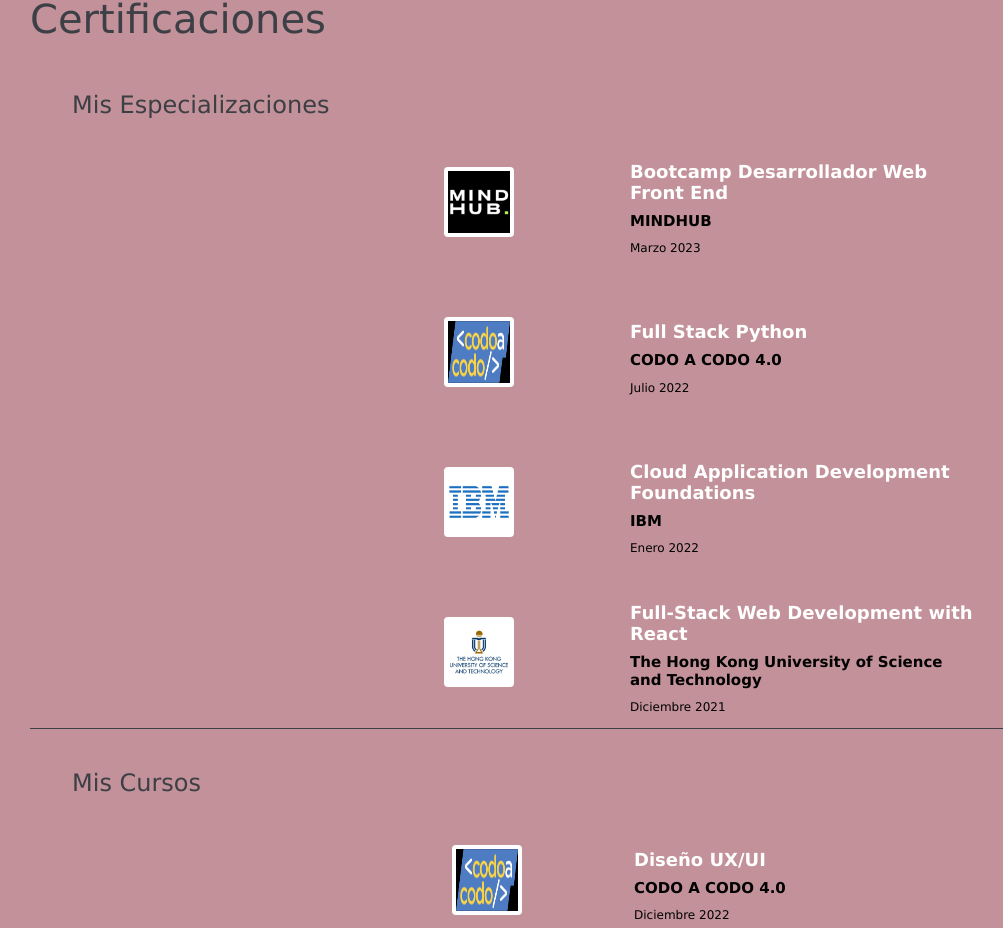
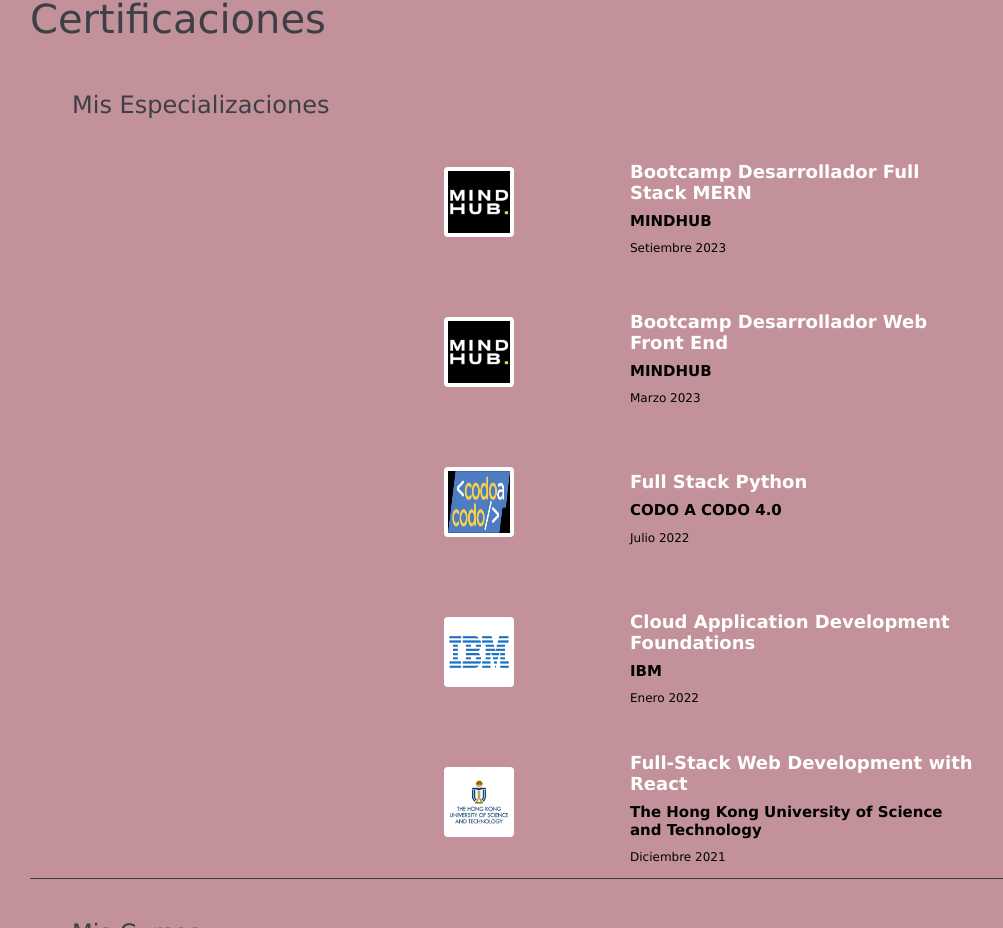
Before and after one commit to GracielaRomano/Portfolio-React, a React (Create React App) app: page / in a window 1280 px wide. Shown: the part 4893-5821 px from the top of the page, without its empty margins (10-1013 px from the left). Built offline with nearby package versions, Linux system fonts and the light colour scheme.

Commit message:
Modificacion de archivo certificacions

```diff
--- a/src/Components/Certifications/Certifications.jsx
+++ b/src/Components/Certifications/Certifications.jsx
@@ -9,6 +9,20 @@
         <div className="container">
             <div className='row'>
                 <h4 className="titulo-cert">Mis Especializaciones</h4>
+            </div>
+            <div className="col-sm-6 col-md-8 offset-md-4 col-lg-6 offset-lg-4">
+                <div className="row cuadrado_cert align-items-center">
+                    <div className="order-sm-first col-2 col-sm col-md-4">
+                        <div className="media d-flex align-items-start">
+                            <img className="d-flex ml-3  align-self-center imagen-cert" src="image/mindHub.png" alt="mindhub"/>
+                        </div>
+                    </div>
+                    <div className=" col-10 col-md-8">
+                        <h5 className="cert-titulo">Bootcamp Desarrollador Full Stack MERN</h5>
+                        <h6 className="cert-empresa">MINDHUB</h6>
+                        <p className="cert-fecha">Setiembre 2023</p>
+                    </div>
+                </div>
             </div>
             <div className="col-sm-6 col-md-8 offset-md-4 col-lg-6 offset-lg-4">
                 <div className="row cuadrado_cert align-items-center">
--- a/src/Components/Footer/Footer.jsx
+++ b/src/Components/Footer/Footer.jsx
@@ -34,10 +34,10 @@
                 <div className="col-12 col-sm-4 align-self-center">
                     <div className="text-center">
                         <a className="link" href="https://www.twitter.com" target="_blank"  rel="noreferrer noopener"><FontAwesomeIcon icon = {faTwitter}/></a>
-                        <a className="link" href="http://www.facebook.com/graciela del valle romano" target="_blank"  rel="noreferrer noopener"> <FontAwesomeIcon icon = {faFacebook}/></a>
+                        <a className="link" href="https://www.facebook.com/gracieladr" target="_blank"  rel="noreferrer noopener"> <FontAwesomeIcon icon = {faFacebook}/></a>
                         <a className="link" href="https://www.linkedin.com/in/graciela-del-valle-romano-11954275/"
                             target="_blank"  rel="noreferrer noopener"><FontAwesomeIcon icon = {faLinkedin}/></a>
-                        <a className="link" href="https://www.github.com/graciela1976/" target="_blank"  rel="noreferrer noopener"><FontAwesomeIcon icon = {faGithub}/></a>
+                        <a className="link" href="https://github.com/GracielaRomano" target="_blank"  rel="noreferrer noopener"><FontAwesomeIcon icon = {faGithub}/></a>
                         <a className="link" href="mailto:graci.romano@gmail.com" target="_blank"  rel="noreferrer noopener"><FontAwesomeIcon icon = {faEnvelope}/></a>
                     </div>
                 </div>
```
